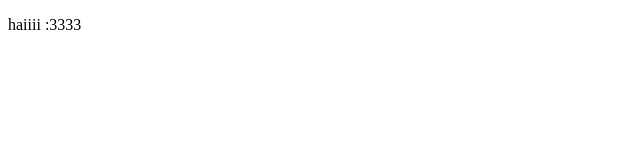
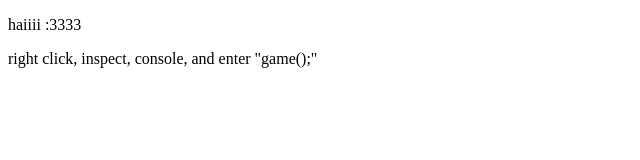
Before and after one commit to idksarah/rock_paper_scissors, a plain HTML site: page index.html in a window 1280 px wide. Shown: the whole page, without its empty margins (0-640 px from the left). Drawn offline with Linux system fonts and the light colour scheme.

Commit message:
Ad instructions. Version 1.1

```diff
--- a/index.html
+++ b/index.html
@@ -8,5 +8,6 @@
 </head>
 <body>
   <p>haiiii :3333</p>
+  <p>right click, inspect, console, and enter "game();"</p>
 </body>
 </html>
```
